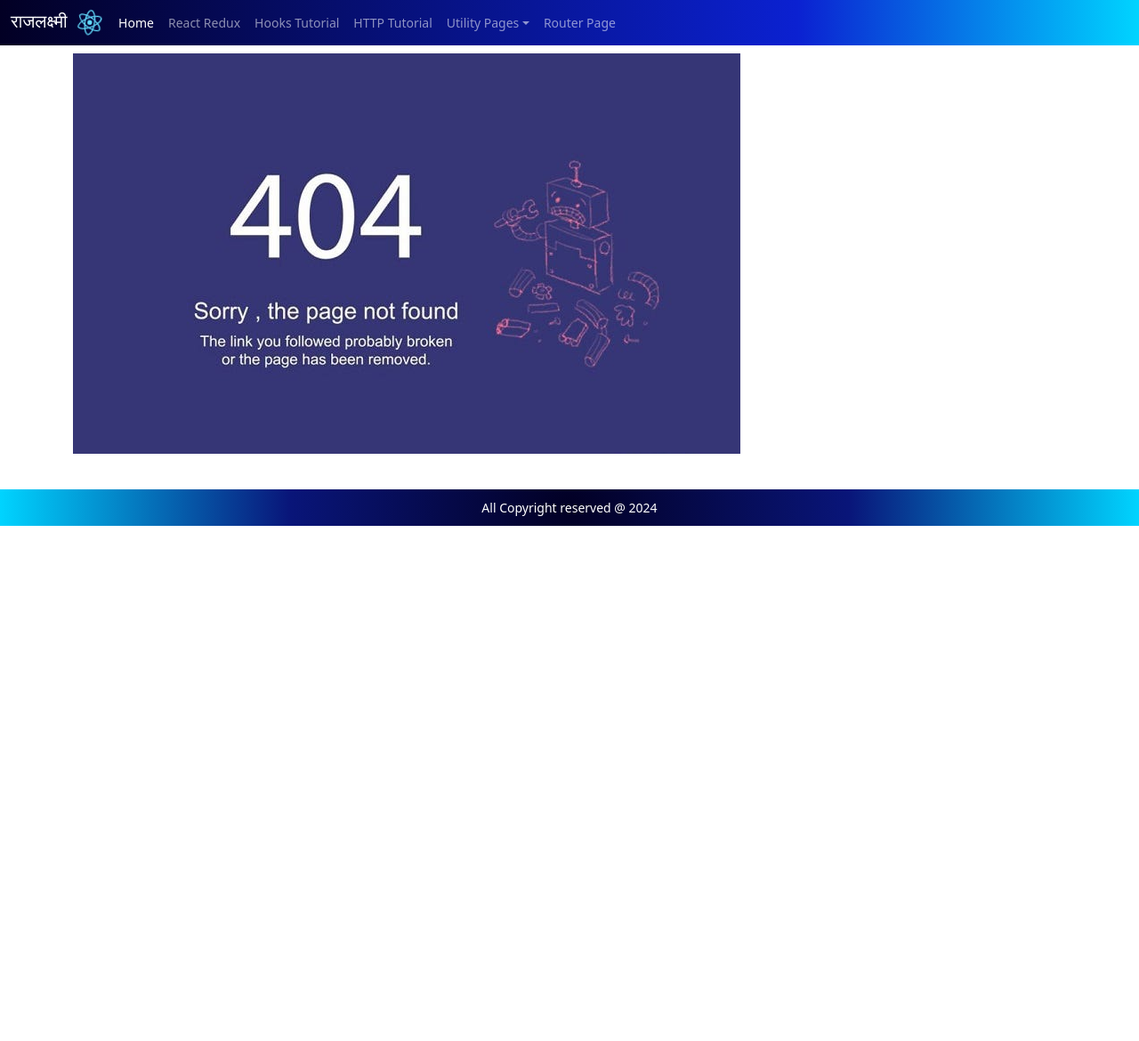
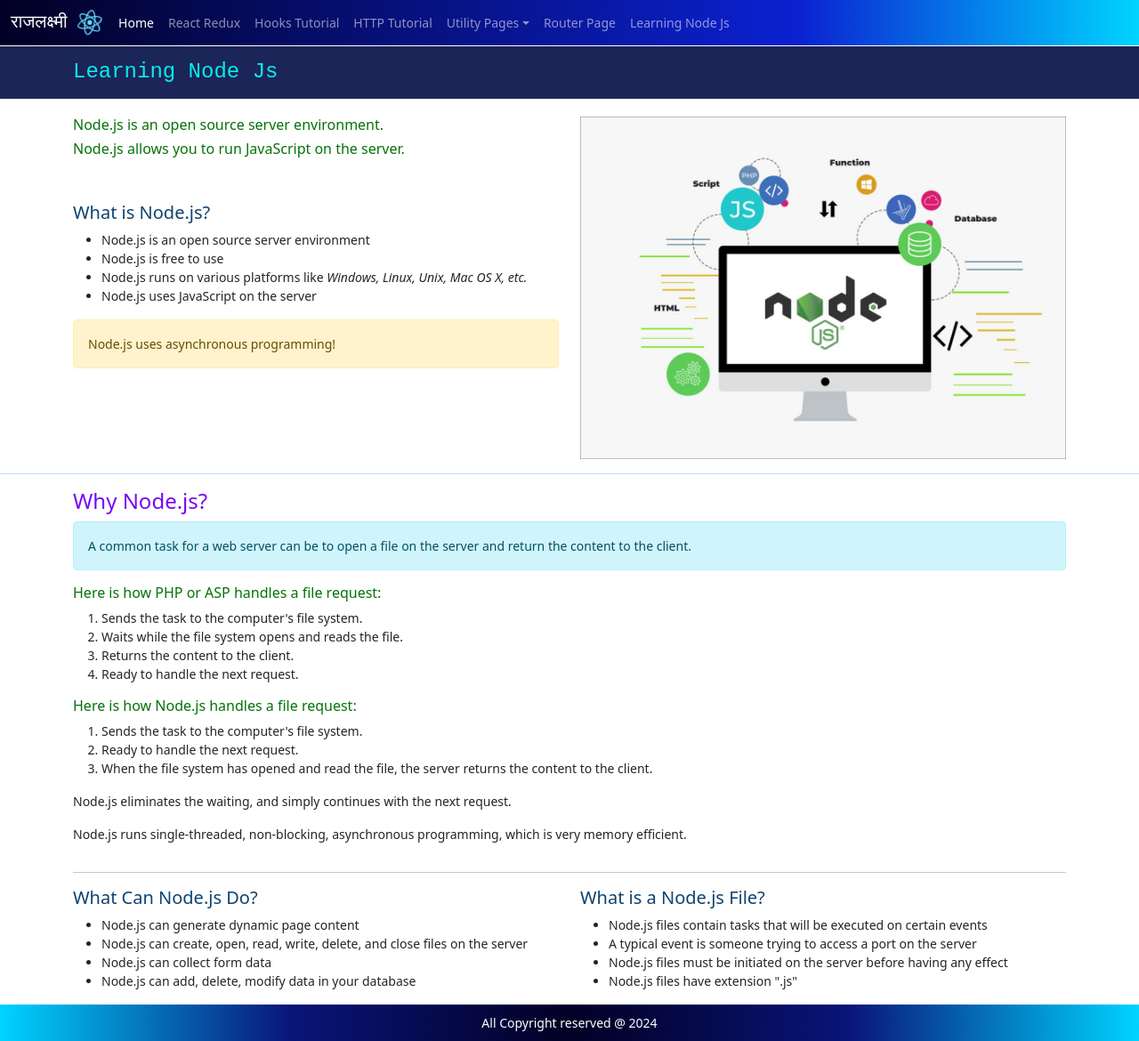
Before and after one commit to rakesh4288/Raj-Lakshmi-React, a React (Create React App) app: page /node-tutorial in a window 1280 px wide. Shown: the whole page at 89% size. Before the commit the page ends 800 px from the top, so only its background shows below. Built offline with nearby package versions, Linux system fonts and the light colour scheme.

Commit message:
feat(routerDummy): working on router and dummy users

```diff
--- a/src/App.css
+++ b/src/App.css
@@ -1,5 +1,5 @@
 body{
-  padding-top: 60px;
+  padding-top: 52px;
   font-size: 14px !important;
 }
 
@@ -9,19 +9,6 @@
   width: 100%;
   min-height: 490px;
   height: auto;
-}
-
-.pageHeader {
-  display: block;
-  background: #1b2557;
-  color: #09f2abfc;
-  padding: 15px 0;
-  margin-bottom: 20px;
-}
-
-.pageHeading {
-  font-family: monospace;
-  margin-bottom: 0;
 }
 
 h3 {
@@ -60,7 +47,7 @@
   color: #61dafb;
 }
 
-.pinkBorder {
+.grayBgWithPinkBorder {
   display: block;
   position: relative;
   background: #e9ecef;
--- a/src/App.js
+++ b/src/App.js
@@ -19,6 +19,7 @@
 import UseMemoInfo from './Components/UseMemoInfo';
 import UseReducerInfo from './Components/UseReducerInfo';
 import ReactRouterPage from './Pages/ReactRouterPage';
+import LearningNode from './Pages/LearningNode';
 
 
 function App() {
@@ -43,6 +44,7 @@
             </Route>
             <Route path='/react-http-tutorial' Component={ReactHttpPage} />
             <Route path="/react-router-tutorial" Component={ReactRouterPage} />
+            <Route path="/node-tutorial" Component={LearningNode} />
             <Route path="*" Component={PageNotFound}/>
           </Routes>
       </main>
--- a/src/Assets/index.js
+++ b/src/Assets/index.js
@@ -6,6 +6,7 @@
     RouterAppImports: require('./router_app.png'),
     RouterAppConfigure: require('./router_app_configure.png'),
     ReactDataApproach: require('./react_data_approach.png'),
+    NodeJs: require('./node_js.png')
 }
 
 export default AppImages;
--- a/src/Components/DummyUsers.js
+++ b/src/Components/DummyUsers.js
@@ -1,36 +1,83 @@
-import React, {useState} from 'react';
+import React, {useEffect, useState} from 'react';
 import { fetchingDummyInfo } from '../Global/GlobalApi';
 
 const DummyUsers = () => {
-    const [dummyData,setDummyData] = useState([]);
-    const dummyInfo = async() => {
-       const response = await fetchingDummyInfo();
-       console.log('dummyInfo 1 =', response);
-       // const reposnseArray = [];
-       // reposnseArray.push(response.users);
-       // setDummyData(reposnseArray);
-       setDummyData(response.users);
+    const [userData,setUserData] = useState([]);
+    const [filterUserData,setFilterUserData] = useState([]);
+    const [query, setQuery] = useState('');
+
+    useEffect(() => {
+        const dummyUserInfo = async() => {
+            const response = await fetchingDummyInfo();
+            console.log('dummyInfo 1 =', response);
+            // const reposnseArray = [];
+            // reposnseArray.push(response.users);
+            // setDummyData(reposnseArray);
+            setUserData(response.users);
+            setFilterUserData(response.users);
+        }
+        dummyUserInfo();
+    }, []);
+
+    console.log('userData =', userData);
+
+    const handleInputSearch = (e) => {
+        const getSearch = e.target.value;
+        console.log('getSearch =', getSearch);
+        if(getSearch.length > 0) {
+            let tempUserData = [];
+            tempUserData = filterUserData.filter((item) => item.firstName.toLowerCase().includes(getSearch));
+            console.log('tempUserData =', tempUserData);
+            setUserData(tempUserData);
+        } else {
+            setUserData(filterUserData);
+        }
+        setQuery(getSearch);
     }
 
-    console.log('dummyInfo 2 =', dummyData);
+    const handleGender = (e) => {
+        const getGender = e.target.value;
+        let tempUserData = [];
+        if(getGender === 'all') {
+            setUserData(filterUserData);
+        } else {
+            tempUserData = filterUserData.filter((item) => item.gender === getGender);
+            console.log('handleGender tempUserData =', tempUserData);
+            setUserData(tempUserData)
+        }
+    }
+
     return (
         <div id='dummy-products'>
-            <h1>Dummy Products</h1>
-            <button onClick={dummyInfo}>Show Dummy Products</button>
-            <table className='table table-bordered table-striped'>
+            {/* <button onClick={dummyInfo}>Show Dummy Products</button> */}
+            <label>SearchByName: </label> &nbsp;
+            <input type='text' name='query' value={query} onChange={handleInputSearch} />
+
+            &nbsp; <label>Filter By Gender:</label>
+            &nbsp; <select onChange={handleGender}>
+                <option value="all">All</option>
+                <option value="male">Male</option>
+                <option value="female">Female</option>
+            </select>
+            <table className='table table-striped'>
                 <thead>
                     <tr>
-                        <td>Id</td>
-                        <td>Title</td>
-                        <td>Age</td>
-                        <td>BloodGroup</td>
-                        <td>Gender</td>
+                        <th>Id</th>
+                        <th>Title</th>
+                        <th>Age</th>
+                        <th>BloodGroup</th>
+                        <th>Gender</th>
                     </tr>
                 </thead>
 
                 <tbody>
                     {
-                        dummyData.map((item, index) => {
+                        userData.length === 0 ? (
+                        <tr>
+                            <td colSpan={5} style={{textAlign: 'center'}} className='text-danger'>Data Not Found</td>
+                        </tr>
+                    ) :
+                        userData.map((item, index) => {
                             return (
                                 <tr key={index}>
                                     <td>{item.id}</td>
--- a/src/Components/SiteHeader/SiteHeader.js
+++ b/src/Components/SiteHeader/SiteHeader.js
@@ -45,6 +45,10 @@
                         <li className="nav-item">
                             <Link className="nav-link" to="react-router-tutorial">Router Page</Link>
                         </li>
+
+                        <li className="nav-item">
+                            <Link className="nav-link" to="node-tutorial">Learning Node Js</Link>
+                        </li>
                     </ul>
                 </div>
                 </div>
--- /dev/null
+++ b/src/Pages/LearningNode.jsx
@@ -0,0 +1,106 @@
+import React from "react";
+import AppImages from "../Assets";
+
+const LearningNode = () => {
+    return(
+        <div id="node-page">
+            <section className="pageHeader">
+                <div className="container">
+                    <div className="row">
+                        <div className="col-md-12">
+                            <h4 className="pageHeading">
+                                Learning Node Js
+                            </h4>
+                        </div>
+                    </div>
+                </div>
+            </section>
+
+            <section>
+                <div className="container">
+                    <div className="row">
+                        <div className="col-md-6">
+                            <h6>Node.js is an open source server environment.</h6>
+                            <h6>Node.js allows you to run JavaScript on the server.</h6>
+                            <br/><br/>
+                            <h5>What is Node.js?</h5>
+                            <ul>
+                                <li>Node.js is an open source server environment</li>
+                                <li>Node.js is free to use</li>
+                                <li>Node.js runs on various platforms like <i>Windows, Linux, Unix, Mac OS X, etc.</i></li>
+                                <li>Node.js uses JavaScript on the server</li>
+                            </ul>
+
+                            <div className="alert alert-warning">
+                                Node.js uses asynchronous programming!
+                            </div>
+                        </div>
+
+                        <div className="col-md-6">
+                            <img src={AppImages.NodeJs} alt="node-js" className="img-fluid" />
+                        </div>
+                    </div>
+                </div>
+            </section>
+
+            <hr className="bg-primary"/>
+
+            <section>
+                <div className="container">
+                    <div className="row">
+                        <div className="col-md-12">
+                            <h4>Why Node.js?</h4>
+                            <p className="alert alert-info">
+                                A common task for a web server can be to open a file on the server and return the content to the client.
+                            </p>
+
+                            <h6>Here is how PHP or ASP handles a file request:</h6>
+                            <ol>
+                                <li>Sends the task to the computer's file system.</li>
+                                <li>Waits while the file system opens and reads the file.</li>
+                                <li>Returns the content to the client.</li>
+                                <li>Ready to handle the next request.</li>
+                            </ol>
+
+                            <h6>Here is how Node.js handles a file request:</h6>
+                            <ol>
+                                <li>Sends the task to the computer's file system.</li>
+                                <li>Ready to handle the next request.</li>
+                                <li>When the file system has opened and read the file, the server returns the content to the client.</li>
+                            </ol>
+
+                            <p>Node.js eliminates the waiting, and simply continues with the next request.</p>
+                            <p>Node.js runs single-threaded, non-blocking, asynchronous programming, which is very memory efficient.</p>
+                        </div>
+                    </div>
+
+                    <hr/>
+
+                    <div className="row">
+                        <div className="col-md-6">
+                            <h5>What Can Node.js Do?</h5>
+                            <ul>
+                                <li>Node.js can generate dynamic page content</li>
+                                <li>Node.js can create, open, read, write, delete, and close files on the server</li>
+                                <li>Node.js can collect form data</li>
+                                <li>Node.js can add, delete, modify data in your database</li>
+                            </ul>
+                        </div>
+
+                        <div className="col-md-6">
+                            <h5>What is a Node.js File?</h5>
+                            <ul>
+                                <li>Node.js files contain tasks that will be executed on certain events</li>
+                                <li>A typical event is someone trying to access a port on the server</li>
+                                <li>Node.js files must be initiated on the server before having any effect</li>
+                                <li>Node.js files have extension ".js"</li>
+                            </ul>
+                        </div>
+                    </div>
+                </div>
+            </section>
+        </div>
+    )
+}
+
+export default LearningNode;
--- a/src/Pages/PagesStyle.css
+++ b/src/Pages/PagesStyle.css
@@ -1,3 +1,17 @@
+.pageHeader {
+    display: block;
+    background: #1b2557;
+    color: #09f2abfc;
+    padding: 15px 0;
+    margin-bottom: 20px;
+}
+
+.pageHeading {
+    font-family: monospace;
+    margin-bottom: 0;
+    color: #0aecec;
+}
+
 .list-group-item {
     position: relative;
     display: block;
--- a/src/Pages/ReactHttpPage.jsx
+++ b/src/Pages/ReactHttpPage.jsx
@@ -1,9 +1,33 @@
 import React from "react";
+import * as Icon from 'react-bootstrap-icons';
+import DummyUsers from '../Components/DummyUsers';
 
 const ReactHttpPage = () => {
     return(
         <div id="react-http-page">
-            <h1>React Http Page</h1>
+            <section className="pageHeader">
+                <div className="container">
+                    <div className="row">
+                        <div className="col-md-12">
+                            <h4 className="pageHeading">
+                                Learning HTTP in React !!
+                                <Icon.Airplane/>
+                            </h4>
+                        </div>
+                    </div>
+                </div>
+            </section>
+
+            <section>
+                <div className="container">
+                    <div className="row">
+                        <div className="col-md-12">
+                            <h4>Get Call API with filtered </h4>
+                            <DummyUsers />
+                        </div>
+                    </div>
+                </div>
+            </section>
         </div>
     )
 }
--- a/src/Pages/ReactRouterPage.jsx
+++ b/src/Pages/ReactRouterPage.jsx
@@ -76,7 +76,7 @@
                 </div>
             </section>
 
-            <section className="pinkBorder">
+            <section className="grayBgWithPinkBorder">
                 <div className="container">
                     <div className="row">
                         <div className="col-md-12">
```
Also changed, not shown: src/Assets/node_js.png (added).
